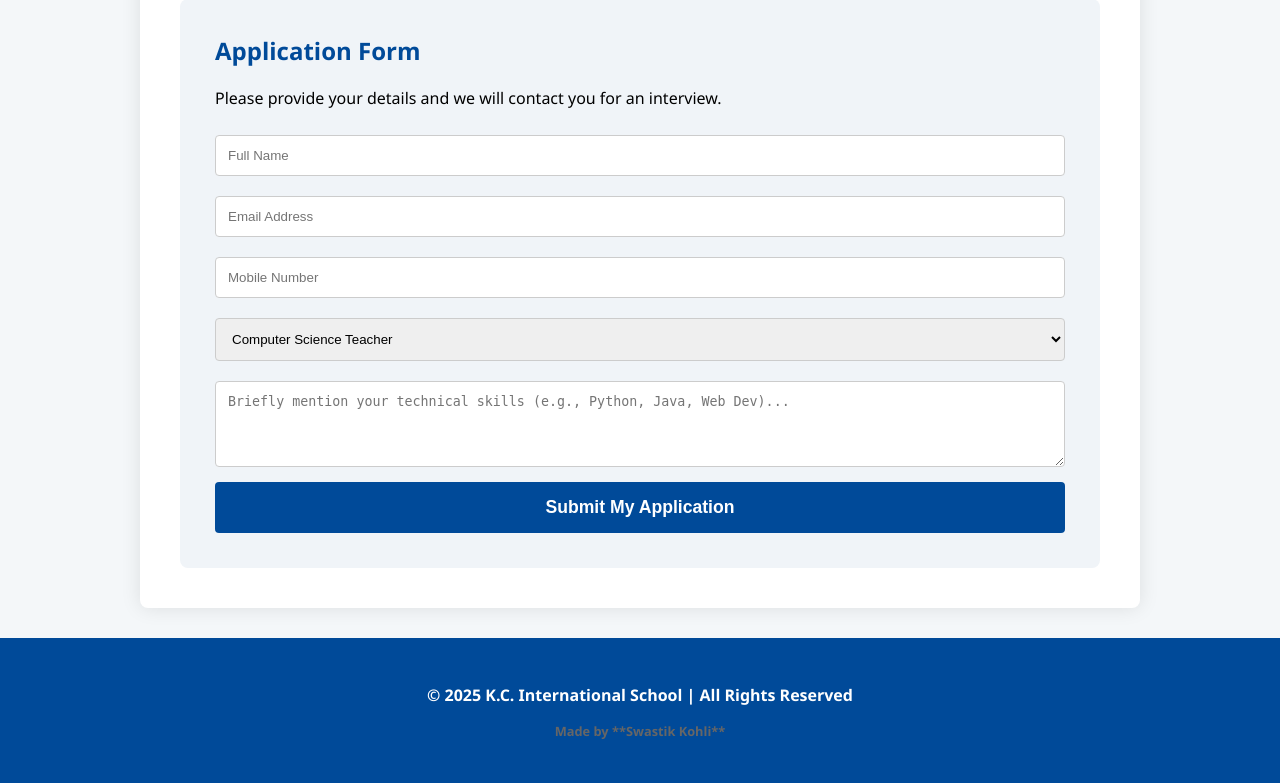
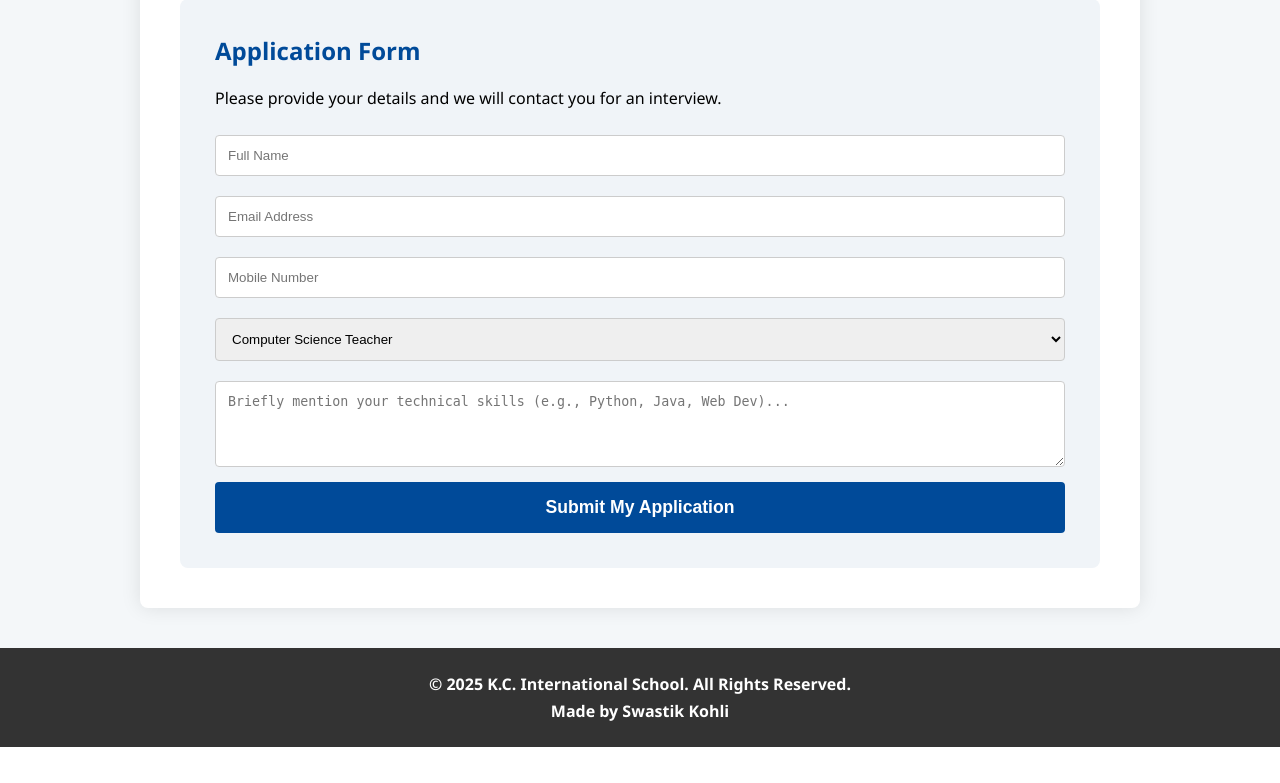
Before and after one commit to bhartiarvind2525-web/kcis-website, a Flask app: page /career in a window 1280 px wide. Shown: the part 740-1523 px from the top of the page. After the commit the page ends 1487 px from the top, so only its background shows below. Run offline with Flask 3, Linux system fonts and the light colour scheme.

Commit message:
Update career.html

```diff
--- a/templates/career.html
+++ b/templates/career.html
@@ -90,9 +90,9 @@
     </div>
 </div>
 
-<footer>
-    <p>© 2025 K.C. International School | All Rights Reserved</p>
-    <p style="font-size: 0.8rem; color: #666;">Made by **Swastik Kohli**</p>
+<footer style="text-align: center; padding: 20px; background-color: #333; color: white; margin-top: 40px;">
+    <p style="margin: 5px 0;">&copy; 2025 K.C. International School. All Rights Reserved.</p>
+    <p style="margin: 5px 0; font-weight: bold;">Made by Swastik Kohli</p>
 </footer>
 
 </body>
```
